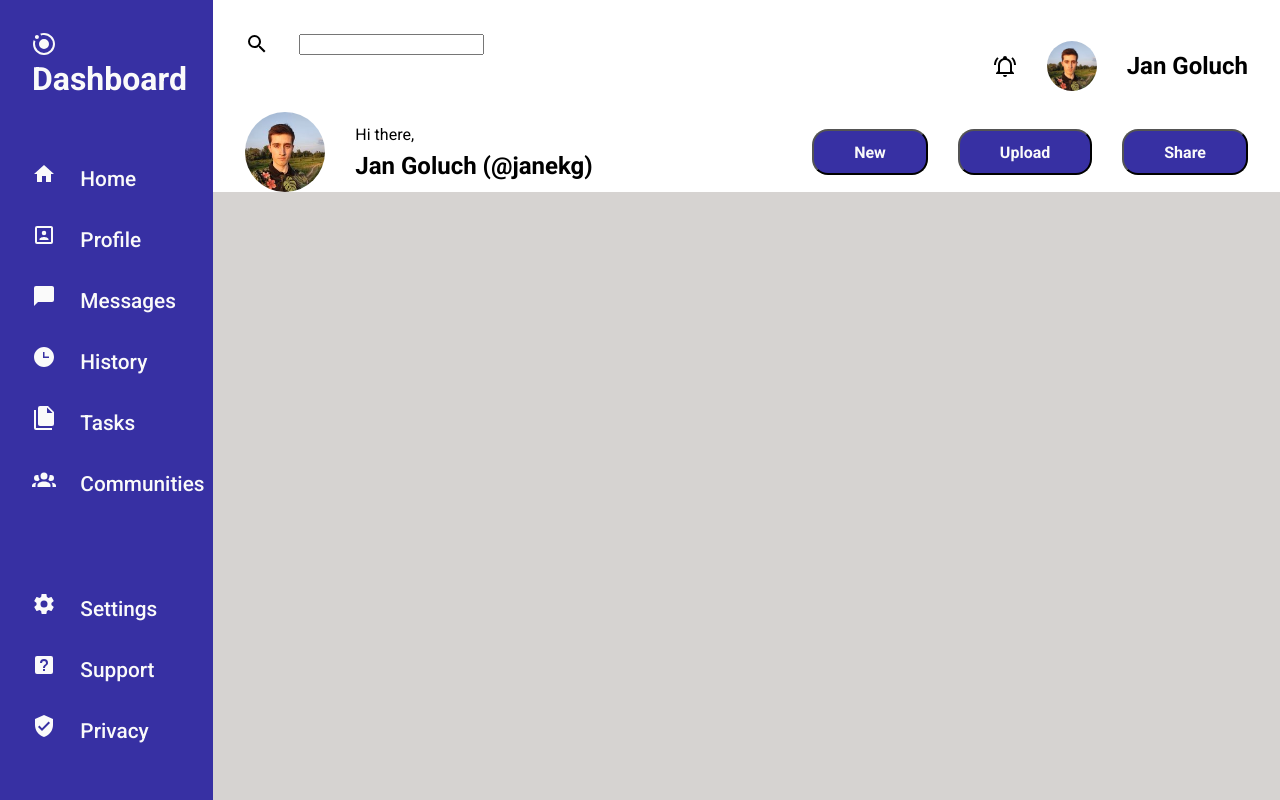
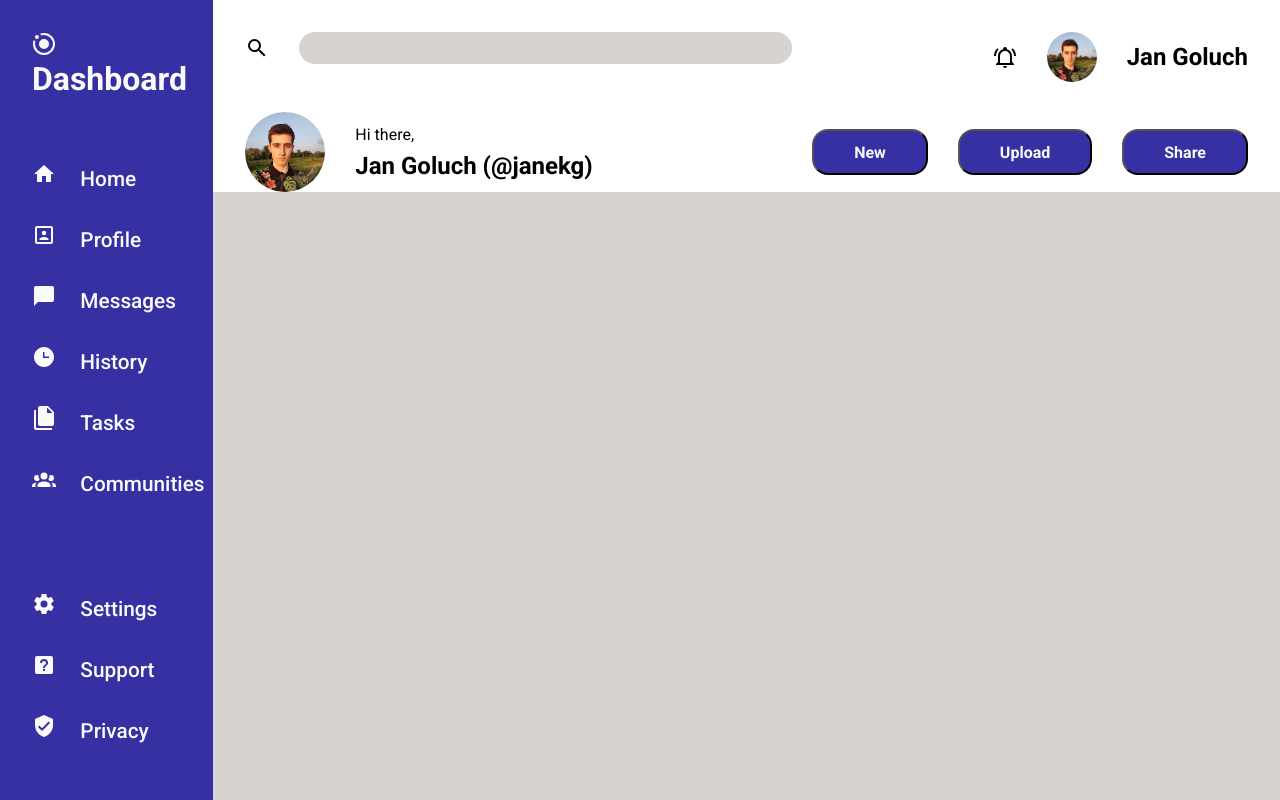
Before and after one commit to nightshiftguy/admin-dashboard, a plain HTML site: page index.html in a window 1280 px wide. Drawn offline with Linux system fonts and the light colour scheme.

Commit message:
add search styling, fix margin in account sction

```diff
--- a/style.css
+++ b/style.css
@@ -38,6 +38,25 @@ button{
     font-size: inherit;
     padding: 0.7rem 2.5rem;
     border-radius: 1rem;
+}
+
+input[type="search"]{
+    appearance: none;
+    background-color: var(--gray);
+    font-size: inherit;
+    height: 2em;
+    flex:1;
+    border: none;
+    border-radius: 1em;
+    padding-inline: 1rem;
+}
+
+input[type="search"]:hover{
+    filter:brightness(0.9);
+}
+
+input[type="search"]:focus{
+    outline:none;
 }
 
 .container{
@@ -104,6 +123,7 @@ button{
 
 .search-bar{
     height:min-content;
+    justify-content: space-between;
 }
 
 .account{
@@ -112,7 +132,9 @@ button{
     height:min-content;
 }
 
-
+.account > h2{
+    margin:0;
+}
 
 .greetings > .profile_picture{
     height:80px;
```
